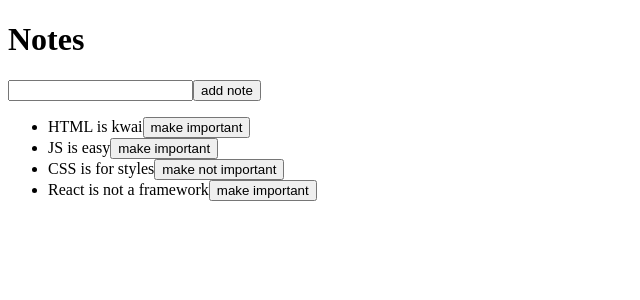
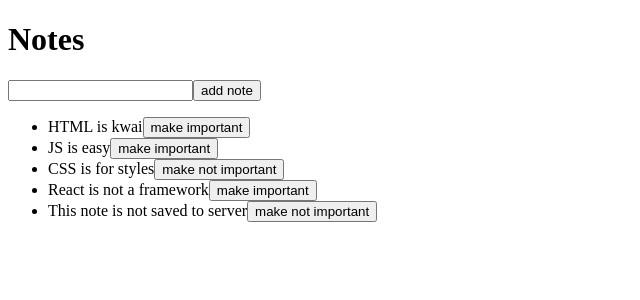
Before and after one commit to martinwilchesdev/full_stack_open_notes, a React (Vite) app: page / in a window 1280 px wide. Shown: the top 300 px of the page, without its empty margins (0-640 px from the left). Built offline with nearby package versions, Linux system fonts and the light colour scheme; data requests are answered from the project's data file.

Commit message:
Manejo del rechazo de la promesa al modificar la importancia de una nota

```diff
--- a/src/App.jsx
+++ b/src/App.jsx
@@ -45,6 +45,10 @@ const App = () => {
             .then((newNote) => {
                 setNotes(notes.map((n) => (n.id == note.id ? newNote : n)))
             })
+            .catch(error => {
+                alert(`the note ${note.content} doesn't exist on the server`)
+                setNotes(notes.filter(n => n.id != note.id))
+            })
     }
 
     return (
--- a/src/services/notes.js
+++ b/src/services/notes.js
@@ -3,7 +3,13 @@ import axios from 'axios'
 const baseUrl = 'http://localhost:3001/notes'
 
 const getAll = () => {
-    return axios.get(baseUrl).then((response) => response.data)
+    const request = axios.get(baseUrl)
+    const nonExisting = {
+        id: 100000,
+        content: "This note is not saved to server",
+        important: true
+    }
+    return request.then((response) => response.data.concat(nonExisting))
 }
 
 const create = (obj) => {
```
